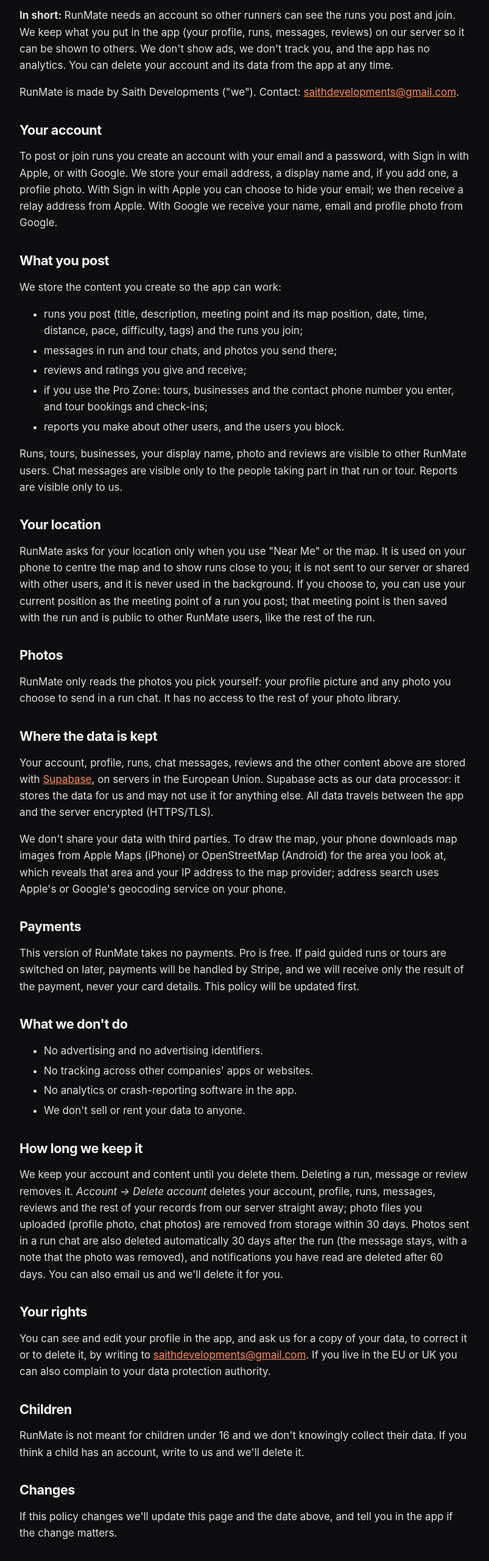
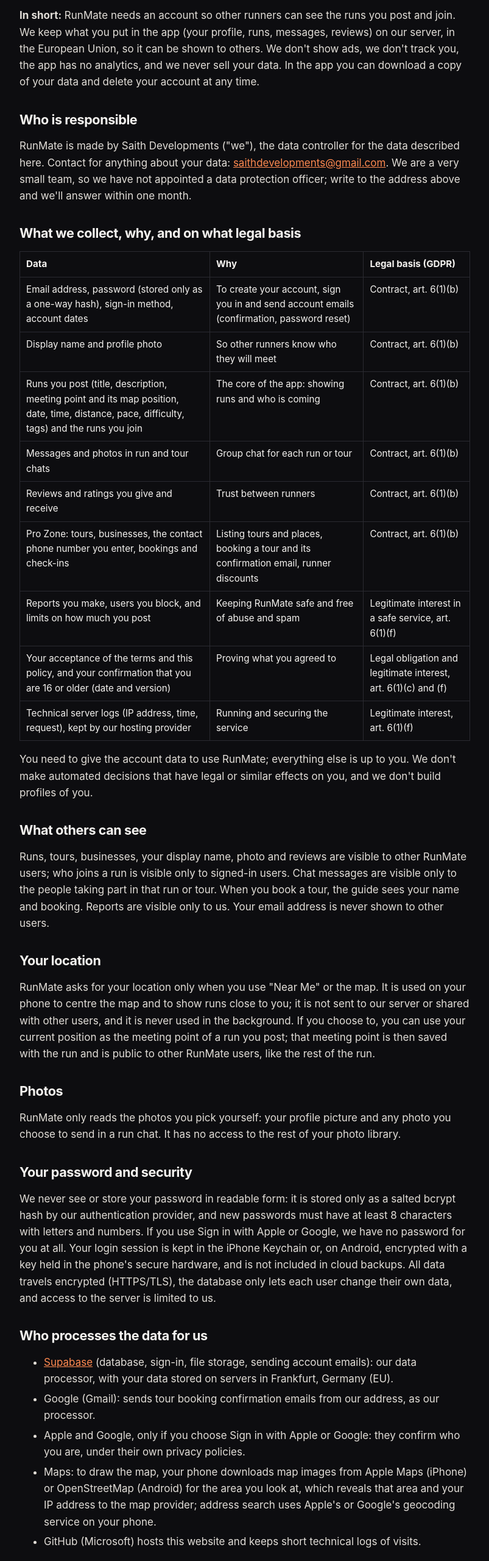
Before and after one commit to Saith96/runmate-site, a plain HTML site: page privacy.html in a window 1280 px wide. Shown: the part 200-2760 px from the top of the page at 61% size, without its empty margins (238-1041 px from the left). Drawn offline with Linux system fonts and the light colour scheme.

Commit message:
Privacy policy and terms: GDPR art. 13 details, retention, rights, DSA reporting and moderation
Co-Authored-By: Claude Opus 5.5 <noreply@anthropic.com>

```diff
--- a/privacy.html
+++ b/privacy.html
@@ -159,45 +159,91 @@ footer.site .legal{flex-basis:100%;margin:0;font-size:.84rem}
 <header class="top"><div class="wrap"><a class="brand" href="index.html"><img src="assets/icon.png" alt="" width="36" height="36">RunMate</a><nav aria-label="Site"><a href="index.html#features" class="opt">Features</a><a href="index.html#faq" class="opt">FAQ</a><a href="support.html" class="">Support</a><a href="privacy.html" class="opt2" aria-current=page>Privacy</a></nav></div></header>
 <main id="main"><div class="wrap"><article class="doc">
 <h1>Privacy Policy</h1>
-<p>Last updated: 23 November 2026.</p>
-<p><strong>In short:</strong> RunMate needs an account so other runners can see the runs you post and join. We keep what you put in the app (your profile, runs, messages, reviews) on our server so it can be shown to others. We don't show ads, we don't track you, and the app has no analytics. You can delete your account and its data from the app at any time.</p>
-<p>RunMate is made by Saith Developments ("we"). Contact: <a href="mailto:saithdevelopments@gmail.com">saithdevelopments@gmail.com</a>.</p>
-<h2>Your account</h2>
-<p>To post or join runs you create an account with your email and a password, with Sign in with Apple, or with Google. We store your email address, a display name and, if you add one, a profile photo. With Sign in with Apple you can choose to hide your email; we then receive a relay address from Apple. With Google we receive your name, email and profile photo from Google.</p>
-<h2>What you post</h2>
-<p>We store the content you create so the app can work:</p>
-<ul>
-<li>runs you post (title, description, meeting point and its map position, date, time, distance, pace, difficulty, tags) and the runs you join;</li>
-<li>messages in run and tour chats, and photos you send there;</li>
-<li>reviews and ratings you give and receive;</li>
-<li>if you use the Pro Zone: tours, businesses and the contact phone number you enter, and tour bookings and check-ins;</li>
-<li>reports you make about other users, and the users you block.</li>
-</ul>
-<p>Runs, tours, businesses, your display name, photo and reviews are visible to other RunMate users. Chat messages are visible only to the people taking part in that run or tour. Reports are visible only to us.</p>
+<p>Last updated: 24 November 2026 (version 1).</p>
+<p><strong>In short:</strong> RunMate needs an account so other runners can see the runs you post and join. We keep what you put in the app (your profile, runs, messages, reviews) on our server, in the European Union, so it can be shown to others. We don't show ads, we don't track you, the app has no analytics, and we never sell your data. In the app you can download a copy of your data and delete your account at any time.</p>
+
+<h2>Who is responsible</h2>
+<p>RunMate is made by Saith Developments ("we"), the data controller for the data described here. Contact for anything about your data: <a href="mailto:saithdevelopments@gmail.com">saithdevelopments@gmail.com</a>. We are a very small team, so we have not appointed a data protection officer; write to the address above and we'll answer within one month.</p>
+
+<h2>What we collect, why, and on what legal basis</h2>
+<table>
+<thead><tr><th>Data</th><th>Why</th><th>Legal basis (GDPR)</th></tr></thead>
+<tbody>
+<tr><td>Email address, password (stored only as a one-way hash), sign-in method, account dates</td><td>To create your account, sign you in and send account emails (confirmation, password reset)</td><td>Contract, art. 6(1)(b)</td></tr>
+<tr><td>Display name and profile photo</td><td>So other runners know who they will meet</td><td>Contract, art. 6(1)(b)</td></tr>
+<tr><td>Runs you post (title, description, meeting point and its map position, date, time, distance, pace, difficulty, tags) and the runs you join</td><td>The core of the app: showing runs and who is coming</td><td>Contract, art. 6(1)(b)</td></tr>
+<tr><td>Messages and photos in run and tour chats</td><td>Group chat for each run or tour</td><td>Contract, art. 6(1)(b)</td></tr>
+<tr><td>Reviews and ratings you give and receive</td><td>Trust between runners</td><td>Contract, art. 6(1)(b)</td></tr>
+<tr><td>Pro Zone: tours, businesses, the contact phone number you enter, bookings and check-ins</td><td>Listing tours and places, booking a tour and its confirmation email, runner discounts</td><td>Contract, art. 6(1)(b)</td></tr>
+<tr><td>Reports you make, users you block, and limits on how much you post</td><td>Keeping RunMate safe and free of abuse and spam</td><td>Legitimate interest in a safe service, art. 6(1)(f)</td></tr>
+<tr><td>Your acceptance of the terms and this policy, and your confirmation that you are 16 or older (date and version)</td><td>Proving what you agreed to</td><td>Legal obligation and legitimate interest, art. 6(1)(c) and (f)</td></tr>
+<tr><td>Technical server logs (IP address, time, request), kept by our hosting provider</td><td>Running and securing the service</td><td>Legitimate interest, art. 6(1)(f)</td></tr>
+</tbody>
+</table>
+<p>You need to give the account data to use RunMate; everything else is up to you. We don't make automated decisions that have legal or similar effects on you, and we don't build profiles of you.</p>
+
+<h2>What others can see</h2>
+<p>Runs, tours, businesses, your display name, photo and reviews are visible to other RunMate users; who joins a run is visible only to signed-in users. Chat messages are visible only to the people taking part in that run or tour. When you book a tour, the guide sees your name and booking. Reports are visible only to us. Your email address is never shown to other users.</p>
+
 <h2>Your location</h2>
 <p>RunMate asks for your location only when you use "Near Me" or the map. It is used on your phone to centre the map and to show runs close to you; it is not sent to our server or shared with other users, and it is never used in the background. If you choose to, you can use your current position as the meeting point of a run you post; that meeting point is then saved with the run and is public to other RunMate users, like the rest of the run.</p>
+
 <h2>Photos</h2>
 <p>RunMate only reads the photos you pick yourself: your profile picture and any photo you choose to send in a run chat. It has no access to the rest of your photo library.</p>
-<h2>Where the data is kept</h2>
-<p>Your account, profile, runs, chat messages, reviews and the other content above are stored with <a href="https://supabase.com/privacy">Supabase</a>, on servers in the European Union. Supabase acts as our data processor: it stores the data for us and may not use it for anything else. All data travels between the app and the server encrypted (HTTPS/TLS).</p>
-<p>We don't share your data with third parties. To draw the map, your phone downloads map images from Apple Maps (iPhone) or OpenStreetMap (Android) for the area you look at, which reveals that area and your IP address to the map provider; address search uses Apple's or Google's geocoding service on your phone.</p>
+
+<h2>Your password and security</h2>
+<p>We never see or store your password in readable form: it is stored only as a salted bcrypt hash by our authentication provider, and new passwords must have at least 8 characters with letters and numbers. If you use Sign in with Apple or Google, we have no password for you at all. Your login session is kept in the iPhone Keychain or, on Android, encrypted with a key held in the phone's secure hardware, and is not included in cloud backups. All data travels encrypted (HTTPS/TLS), the database only lets each user change their own data, and access to the server is limited to us.</p>
+
+<h2>Who processes the data for us</h2>
+<ul>
+<li><a href="https://supabase.com/privacy">Supabase</a> (database, sign-in, file storage, sending account emails): our data processor, with your data stored on servers in Frankfurt, Germany (EU).</li>
+<li>Google (Gmail): sends tour booking confirmation emails from our address, as our processor.</li>
+<li>Apple and Google, only if you choose Sign in with Apple or Google: they confirm who you are, under their own privacy policies.</li>
+<li>Maps: to draw the map, your phone downloads map images from Apple Maps (iPhone) or OpenStreetMap (Android) for the area you look at, which reveals that area and your IP address to the map provider; address search uses Apple's or Google's geocoding service on your phone.</li>
+<li>GitHub (Microsoft) hosts this website and keeps short technical logs of visits.</li>
+</ul>
+<p>Some of these companies are based in the United States or may access data from there. Where that happens, the transfer is covered by the EU&ndash;US Data Privacy Framework or by the European Commission's Standard Contractual Clauses in their data processing terms. We don't share your data with anyone else, and we don't sell or rent it.</p>
+
 <h2>Payments</h2>
 <p>This version of RunMate takes no payments. Pro is free. If paid guided runs or tours are switched on later, payments will be handled by Stripe, and we will receive only the result of the payment, never your card details. This policy will be updated first.</p>
+
 <h2>What we don't do</h2>
 <ul>
 <li>No advertising and no advertising identifiers.</li>
 <li>No tracking across other companies' apps or websites.</li>
-<li>No analytics or crash-reporting software in the app.</li>
+<li>No analytics or crash-reporting software in the app, and no cookies on this website.</li>
 <li>We don't sell or rent your data to anyone.</li>
 </ul>
+
 <h2>How long we keep it</h2>
-<p>We keep your account and content until you delete them. Deleting a run, message or review removes it. <em>Account &rarr; Delete account</em> deletes your account, profile, runs, messages, reviews and the rest of your records from our server straight away; photo files you uploaded (profile photo, chat photos) are removed from storage within 30 days. Photos sent in a run chat are also deleted automatically 30 days after the run (the message stays, with a note that the photo was removed), and notifications you have read are deleted after 60 days. You can also email us and we'll delete it for you.</p>
+<ul>
+<li>Your account and content: until you delete them. <em>Account &rarr; Delete account</em> deletes your account, profile, runs, messages, reviews and the rest of your records from our server straight away; photo files you uploaded are removed from storage within 24 hours.</li>
+<li>Photos sent in a run chat: 30 days after the run (the message stays, with a note that the photo was removed).</li>
+<li>Run and tour chat messages: 12 months after the run, or after the message for tours.</li>
+<li>Notifications: 60 days after you read them, 6 months at most.</li>
+<li>Reports about users and business check-ins: 12 months.</li>
+<li>Sign-ups never confirmed by email: 30 days.</li>
+<li>Your acceptance of the terms: as long as your account exists.</li>
+<li>Server logs: a few days, under our hosting provider's settings.</li>
+</ul>
+<p>These deletions run automatically every night.</p>
+
 <h2>Your rights</h2>
-<p>You can see and edit your profile in the app, and ask us for a copy of your data, to correct it or to delete it, by writing to <a href="mailto:saithdevelopments@gmail.com">saithdevelopments@gmail.com</a>. If you live in the EU or UK you can also complain to your data protection authority.</p>
+<p>Under the GDPR (and the UK GDPR) you have the right to:</p>
+<ul>
+<li><strong>access</strong> your data and <strong>take it with you</strong>: <em>Account &rarr; Download my data</em> gives you a copy of everything linked to your account as a file;</li>
+<li><strong>correct</strong> it: <em>Account &rarr; Edit Profile</em>, or edit your runs;</li>
+<li><strong>delete</strong> it: <em>Account &rarr; Delete account</em>, or email us (see <a href="support.html">Support</a>);</li>
+<li><strong>restrict</strong> or <strong>object</strong> to processing based on our legitimate interest;</li>
+<li><strong>withdraw</strong> your agreement at any time, by deleting your account.</li>
+</ul>
+<p>For anything the app doesn't do, write to <a href="mailto:saithdevelopments@gmail.com">saithdevelopments@gmail.com</a> from your account's email address. We answer within one month and it's free. You can also complain to the data protection authority where you live or work, or to the Italian Garante per la protezione dei dati personali (<a href="https://www.garanteprivacy.it">garanteprivacy.it</a>).</p>
+
 <h2>Children</h2>
-<p>RunMate is not meant for children under 16 and we don't knowingly collect their data. If you think a child has an account, write to us and we'll delete it.</p>
+<p>RunMate is only for people aged 16 and over; everyone confirms this when they first sign in. We don't knowingly collect data from younger children. If you think a child has an account, write to us and we'll delete it.</p>
+
 <h2>Changes</h2>
-<p>If this policy changes we'll update this page and the date above, and tell you in the app if the change matters.</p>
+<p>If this policy changes we'll update this page and the date above. If the change matters, the app will ask you to read and accept the new version.</p>
 
 </article></div></main>
 <footer class="site"><div class="wrap">
```
Also changed, not shown: terms.html (+24 -7 lines).
